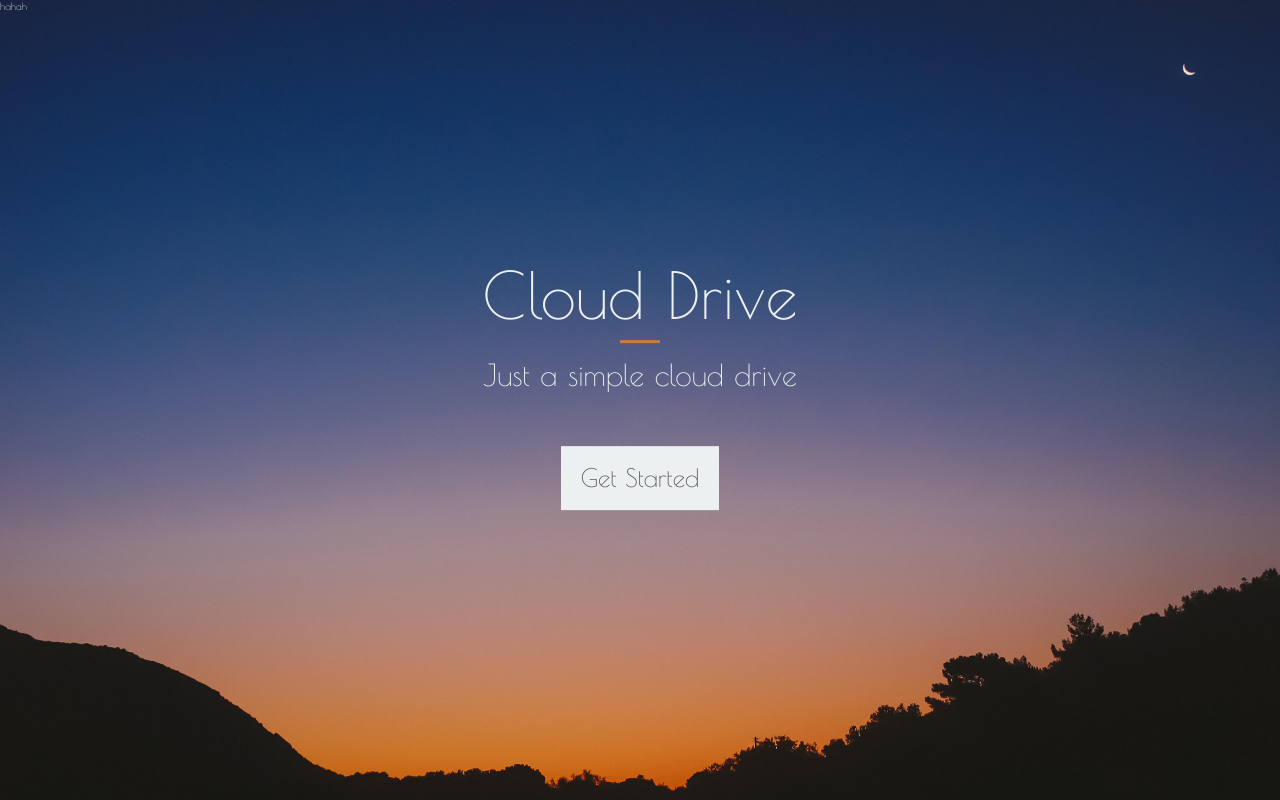
After one commit to SergiuszN/CloudDrive, a Symfony app: template src/CloudDriveBundle/Resources/views/CloudDriveViews/content.html.twig in a window 1280 px wide. The commit adds this page. Run offline with Twig, Linux system fonts and the light colour scheme; the template is opened without the code that fills it, so the values that code supplies are empty; style sheets or scripts are compiled from the project's sources; some libraries are stand-ins or nearby versions.

Commit message:
Welcome page done

```diff
--- a/src/CloudDriveBundle/Controller/DefaultController.php
+++ b/src/CloudDriveBundle/Controller/DefaultController.php
@@ -11,7 +11,7 @@ class DefaultController extends Controller
 {
     public function indexAction()
     {
-        return $this->render('CloudDriveBundle::layout.html.twig');
+        return $this->render('CloudDriveBundle:CloudDriveViews:content.html.twig');
     }
 
     public function userAction($userName)
--- a/src/CloudDriveBundle/Resources/public/sass/index.scss
+++ b/src/CloudDriveBundle/Resources/public/sass/index.scss
@@ -1,11 +1,87 @@
-$font-stack: Helvetica, sans-serif;
-$primary-color: #333;
-$primary-font-size: 14px;
-
-body {
-  font: 100% $font-stack;
-  font-size: $primary-font-size;
-  color: $primary-color;
+@font-face {
+  font-family: 'Poiret One';
+  src: url('../fonts/PoiretOne-Regular.ttf');
 }
 
-@import 'fos_user/index';
+$font-stack: Helvetica, sans-serif;
+$font-logo: 'Poiret One', helvetica;
+$primary-color: #ecf0f1;
+$second-color: #CD7A36;
+$dark-color: #555;
+$primary-font-size: 64px;
+@mixin line($width)
+{
+  width: $width;
+  border-top: 3px solid $second-color;
+}
+@keyframes fadein {
+  from { opacity: 0; }
+  to   { opacity: 1; }
+}
+body {
+  font: 100% $font-logo;
+  color: $primary-color;
+  background: url('../img/pexels-photo-31042.jpg') no-repeat center center fixed;
+  background-size: cover;
+}
+.logo-box
+{
+  position: absolute;
+  color: $primary-color;
+  top:50%;
+  left: 50%;
+  transform: translate(-50%, -50%);
+  width: 100%;
+  text-align: center;
+}
+.logo-box
+{
+  h1,h2 {
+    margin: 10px auto;
+  }
+}
+#name
+{
+  font-family: 'Poiret One', helvetica;
+  color: $primary-color;
+  font-size: $primary-font-size;
+  animation: fadein 4s;
+
+
+}
+#subtitle
+{
+  padding: 30px;
+  margin: 0 auto;
+  display: inline-block;
+  padding: 15px;
+  animation: fadein 5s;
+}
+.get
+{
+  margin:20px;
+  .get-started
+  {
+    text-decoration: none;
+    background-color: $primary-color;
+    color:$dark-color;
+    margin: 20px;
+    border-radius: 0%;
+    border: none;
+    padding: 15px 20px;
+    font-size:25px;
+    animation: fadein 6s;
+
+    &:hover
+    {
+      background-color: $second-color;
+      color:$primary-color;
+    }
+  }
+}
+.line
+{
+  margin: auto;
+  @include line(40px);
+  animation: fadein 5s;
+}
--- /dev/null
+++ b/src/CloudDriveBundle/Resources/views/CloudDriveViews/content.html.twig
@@ -0,0 +1,14 @@
+{% extends 'CloudDriveBundle:CloudDriveViews:layout.html.twig' %}
+{% block content %}
+    <div class="logo-box">
+        <div class="name-box">
+            <h1 id="name">Cloud Drive</h1>
+        </div>
+        <div class="line">
+        </div>
+        <h2 id="subtitle">Just a simple cloud drive</h2>
+        <div class="get">
+            <a href="{{ path('fos_user_security_login') }}" type="button" class="btn btn-info btn-lg get-started" >Get Started</a>
+        </div>
+    </div>
+{% endblock %}
```
Also changed, not shown: src/CloudDriveBundle/Resources/public/vendor/fonts/PoiretOne-Regular.ttf (added).
